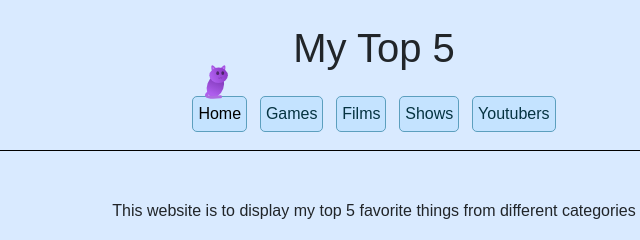
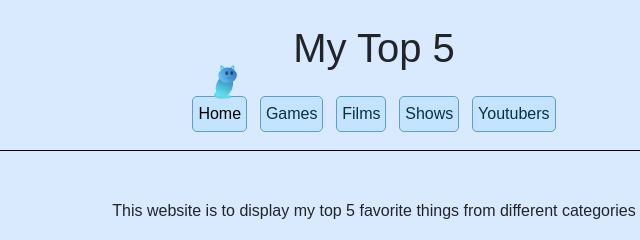
Before and after one commit to jessebabcock/jessebabcock.github.io, a website: page index.html in a window 1280 px wide. Both pictures are taken after a click on the button 1236 px from the left and 45 px from the top of the page. Shown: the full height of the page, 266-906 px from the left. Drawn offline with nearby package versions, Linux system fonts and the light colour scheme.

Commit message:
added blue cat for wave theme

```diff
--- a/index.html
+++ b/index.html
@@ -25,6 +25,7 @@
     <h1 class="center m-4">My Top 5</h1>
     <div id="cat_container">
         <img src="images/purple_cat_drawing_plain.svg" alt="" id="purple_cat"/>
+        <img src="images/blue_cat_drawing_plain.svg" alt="" id="blue_cat"/>
     </div>
     <nav class="nav-bar">
         <a href="index.html" id="index" class="link navbar-brand">Home</a>
--- a/scripts.js
+++ b/scripts.js
@@ -8,8 +8,8 @@ function catPositionCalc(){
     }
     const navButton = document.getElementById(fileName);
 
-    //center cat on buttons
-    catPic.style.left = (navButton.offsetLeft + navButton.offsetWidth / 2 - catPic.offsetWidth / 2).toString() + "px";
+    //center cat on buttons (navButton.offsetWidth / number of items * 2 for offsets)
+    catPic.style.left = (navButton.offsetLeft + navButton.offsetWidth / 4 - catPic.offsetWidth / 2).toString() + "px";
     catPic.style.top = (navButton.offsetTop - 40).toString() + "px";
     if (fileName === 'index'){
         fileName = 'home'
@@ -53,11 +53,22 @@ const theme = ["--color-main", "--color-secondary", "--color-tertiary", "--color
 const fragrantTheme = ["--fragrant-main", "--fragrant-secondary", "--fragrant-tertiary", "--fragrant-nav-font"];
 const waveTheme = ["--wave-main", "--wave-secondary", "--wave-tertiary", "--wave-nav-font"];
 
+const purpleCat = document.getElementById("purple_cat");
+const blueCat = document.getElementById("blue_cat");
+purpleCat.style.opacity = "100";
+blueCat.style.opacity = "0";
+
 colorModeButton.addEventListener('click', function(){
     flower.style.opacity = (flower.style.opacity ^ 100).toString();
     wave.style.opacity = (wave.style.opacity ^ 100).toString();
+    blueCat.style.opacity = (blueCat.style.opacity ^ 100).toString();
+    purpleCat.style.opacity = (purpleCat.style.opacity ^ 100).toString();
+
     flower.style.transition = "opacity .25s";
     wave.style.transition = "opacity .25s";
+    blueCat.style.transition = "opacity .5s";
+    purpleCat.style.transition = "opacity .5s";
+
     let target = fragrantTheme;
     if (flower.style.opacity !== "100"){
         target = waveTheme;
--- a/styles.css
+++ b/styles.css
@@ -59,14 +59,15 @@ h1{
 }
 
 #cat_container {
+    clear:both;
     position: absolute;
     visibility: hidden;
 }
 
-#purple_cat {
+#cat_container>* {
+    position: absolute;
     width: 45px;
     height: 45px;
-    border: none;
 }
 
 a {
```
Also changed, not shown: images/blue_cat_drawing_plain.svg (added).
